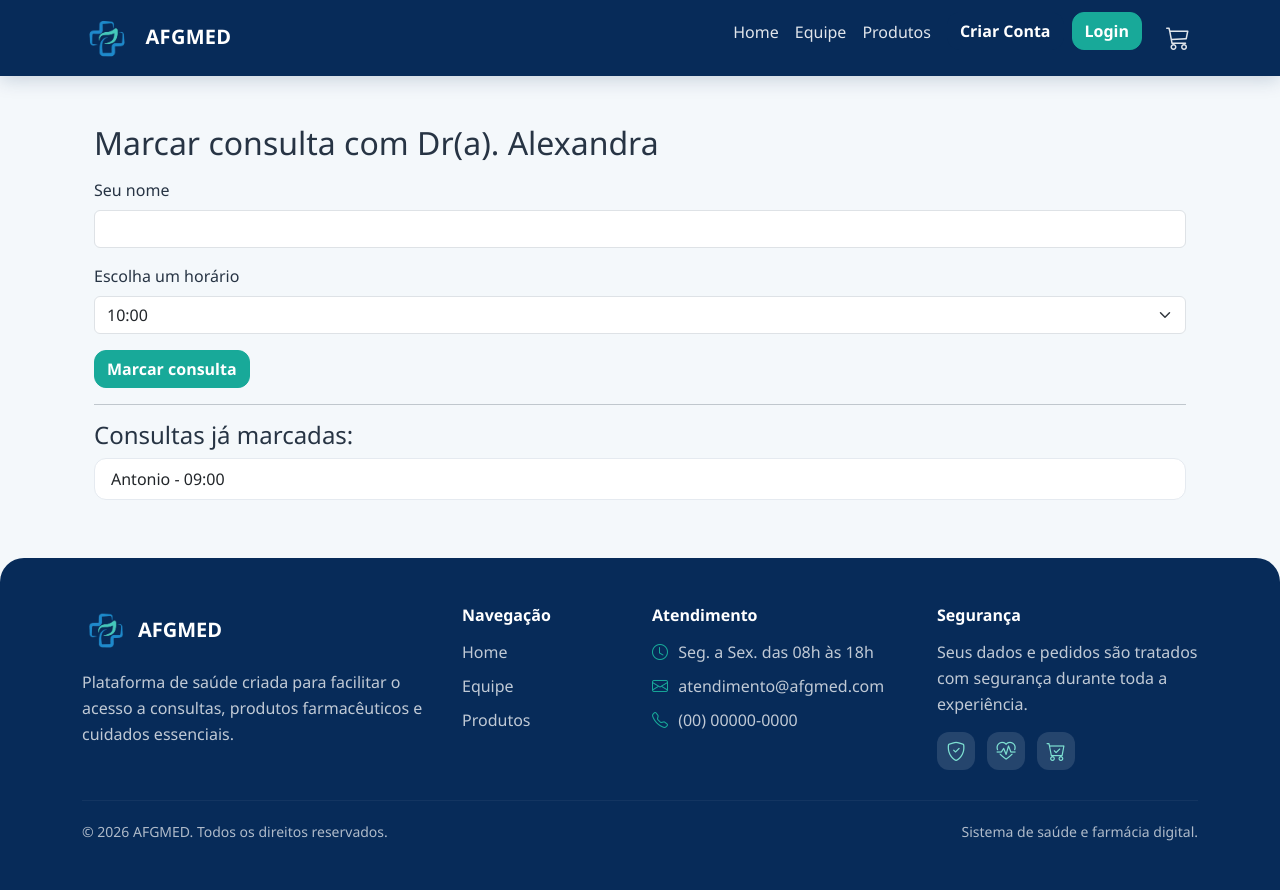
After one commit to AntonioDonizeti/AFGMED, a Flask app: page /consultas/1 in a window 1280 px wide. The commit adds this page. Run offline with Flask 3, Linux system fonts and the light colour scheme.

Commit message:
Implementa consultas e entregas

```diff
--- a/projetoafgmed/routes.py
+++ b/projetoafgmed/routes.py
@@ -1,5 +1,5 @@
 from projetoafgmed import app, database, bcrypt
-from projetoafgmed.models import Usuario, Medico, Produto, Carrinho, ItemCarrinho
+from projetoafgmed.models import Usuario, Medico, Produto, Carrinho, ItemCarrinho, Consulta, Entrega
 from projetoafgmed.forms import FormProduto, FormCriarConta, FormLogin, FormMedico
 from flask import render_template, redirect, url_for, flash, current_app, request
 from flask_login import login_user, logout_user, login_required, current_user
@@ -111,6 +111,29 @@ def cadastro_medico():
         return redirect(url_for("medicos"))
 
     return render_template("cadastro_medico.html", form=form)
+
+# ----------------- CONSULTAS -----------------
+
+@app.route('/consultas/<int:medico_id>', methods=['GET', 'POST'])
+def consultas(medico_id):
+    medico = Medico.query.get_or_404(medico_id)
+    horarios = ['09:00', '10:00', '11:00', '14:00', '15:00', '16:00']
+
+    if request.method == 'POST':
+        paciente_nome = request.form.get('paciente_nome')
+        horario = request.form.get('horario')
+
+        existente = Consulta.query.filter_by(medico_id=medico.id, horario=horario).first()
+        if existente:
+            return "Horário já reservado!", 400
+
+        nova_consulta = Consulta(medico_id=medico.id, paciente_nome=paciente_nome, horario=horario)
+        database.session.add(nova_consulta)
+        database.session.commit()
+        return redirect(url_for('consultas', medico_id=medico.id))
+
+    consultas_marcadas = Consulta.query.filter_by(medico_id=medico.id).all()
+    return render_template('consultas.html', medico=medico, horarios=horarios, consultas=consultas_marcadas)
 
 # ----------------- EDITAR MÉDICO -----------------
 @app.route("/editar-medico/<int:id_medico>", methods=["GET", "POST"])
@@ -378,3 +401,34 @@ def ativar_produto(id_produto):
     database.session.commit()
     flash("Produto ativado.", "success")
     return redirect(url_for("produtos"))
+
+# ----------------- ENTREGA -----------------
+
+@app.route('/entrega/<int:id_carrinho>', methods=['GET', 'POST'])
+def entrega(id_carrinho):
+    carrinho = Carrinho.query.get_or_404(id_carrinho)
+
+    if request.method == 'POST':
+        endereco = request.form.get('endereco')
+        cidade = request.form.get('cidade')
+        estado = request.form.get('estado')
+        cep = request.form.get('cep')
+        telefone = request.form.get('telefone')
+
+        nova_entrega = Entrega(
+            id_carrinho=carrinho.id,
+            endereco=endereco,
+            cidade=cidade,
+            estado=estado,
+            cep=cep,
+            telefone=telefone
+        )
+
+        database.session.add(nova_entrega)
+        carrinho.status = 'finalizado'
+        database.session.commit()
+
+        flash('Compra finalizada com sucesso!', 'success')
+        return redirect(url_for('homepage'))
+
+    return render_template('entrega.html', carrinho=carrinho)
--- a/projetoafgmed/templates/_carrinho_lateral.html
+++ b/projetoafgmed/templates/_carrinho_lateral.html
@@ -36,7 +36,7 @@
                     </div>
                 </div>
 
-                <button class="btn btn-primary w-100 mt-3" id="finalizar-compra">Finalizar Compra</button>
+                <a href="{{ url_for('entrega', id_carrinho=carrinho.id) }}" class="btn btn-primary w-100 mt-2">Ir para Entrega</a>
             {% else %}
                 <p class="text-center text-muted mt-4">Seu carrinho está vazio.</p>
             {% endif %}
--- /dev/null
+++ b/projetoafgmed/templates/consultas.html
@@ -0,0 +1,36 @@
+{% extends 'base.html' %}
+
+{% block content %}
+<div class="container mt-4">
+    <h2>Marcar consulta com Dr(a). {{ medico.nome }}</h2>
+
+    <form method="POST" class="mt-3">
+        <div class="mb-3">
+            <label for="paciente_nome" class="form-label">Seu nome</label>
+            <input type="text" class="form-control" id="paciente_nome" name="paciente_nome" required>
+        </div>
+        <div class="mb-3">
+            <label for="horario" class="form-label">Escolha um horário</label>
+            <select class="form-select" id="horario" name="horario" required>
+                {% for h in horarios %}
+                    {% set ocupado = consultas|selectattr('horario','equalto',h)|list %}
+                    <option value="{{ h }}" {% if ocupado %}disabled{% endif %}>
+                        {{ h }} {% if ocupado %}- Ocupado{% endif %}
+                    </option>
+                {% endfor %}
+            </select>
+        </div>
+        <button type="submit" class="btn btn-success">Marcar consulta</button>
+    </form>
+
+    <hr>
+    <h4>Consultas já marcadas:</h4>
+    <ul class="list-group mt-2">
+        {% for c in consultas %}
+            <li class="list-group-item">{{ c.paciente_nome }} - {{ c.horario }}</li>
+        {% else %}
+            <li class="list-group-item">Nenhuma consulta marcada ainda.</li>
+        {% endfor %}
+    </ul>
+</div>
+{% endblock %}
--- a/projetoafgmed/templates/medicos.html
+++ b/projetoafgmed/templates/medicos.html
@@ -19,6 +19,7 @@
                     <p class="text-muted">{{ medico.especialidade }}</p>
                     <p>Email: {{ medico.email }}</p>
                     <p>Telefone: {{ medico.telefone }}</p>
+                    <a href="{{ url_for('consultas', medico_id=medico.id) }}" class="btn btn-success mt-2">Marcar consulta</a>
 
                     {% if current_user.is_admin %}
                     <div class="mt-auto d-grid gap-2">
```
Also changed, not shown: projetoafgmed/models.py (+33 -0 lines), projetoafgmed/templates/entrega.html (added, +30 -0 lines), instance/afgmed.db.
